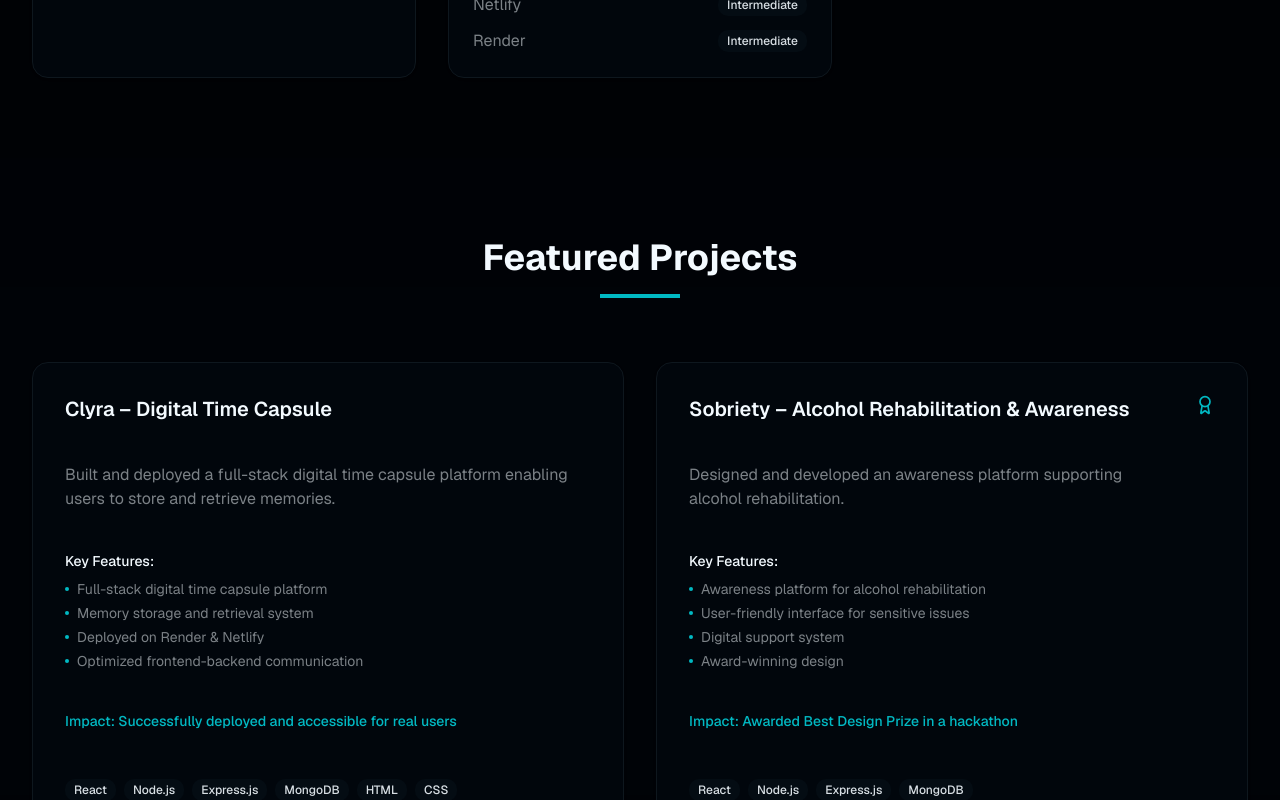
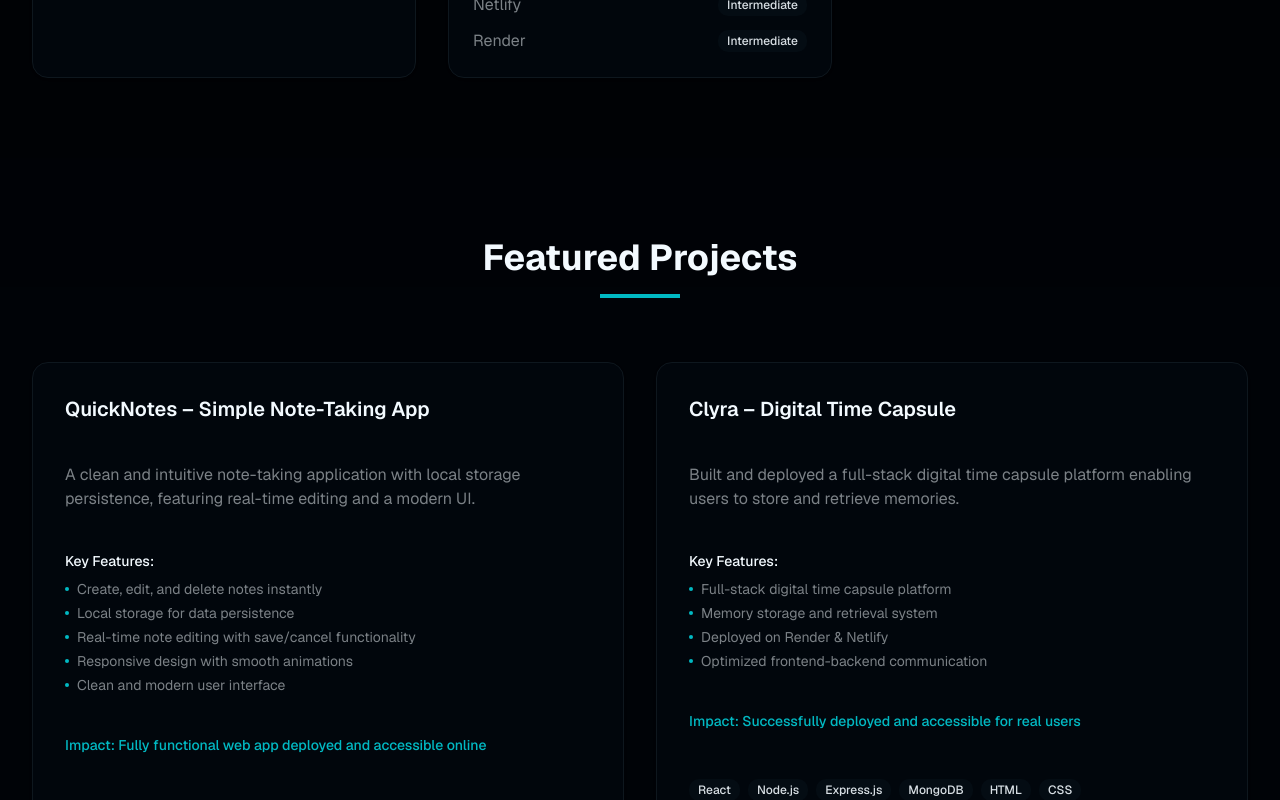
Before and after one commit to Akarshana06/akarsha_porfolio, a Next.js app: page / in a window 1280 px wide. Shown: the part 2000-2800 px from the top of the page. Built offline with nearby package versions, Linux system fonts and the light colour scheme.

Commit message:
new project quicknotes added

```diff
--- a/components/projects.tsx
+++ b/components/projects.tsx
@@ -6,6 +6,24 @@ import { Badge } from "@/components/ui/badge"
 import { ExternalLink, Github, Award } from "lucide-react"
 
 const projects = [
+  {
+    title: "QuickNotes – Simple Note-Taking App",
+    description:
+      "A clean and intuitive note-taking application with local storage persistence, featuring real-time editing and a modern UI.",
+    techStack: ["React", "JavaScript", "CSS", "localStorage", "Lucide React"],
+    features: [
+      "Create, edit, and delete notes instantly",
+      "Local storage for data persistence",
+      "Real-time note editing with save/cancel functionality",
+      "Responsive design with smooth animations",
+      "Clean and modern user interface",
+    ],
+    impact: "Fully functional web app deployed and accessible online",
+    links: {
+      github: "https://github.com/Akarshana06/Quicknotes",
+      netlify: "https://endearing-syrniki-01bdf8.netlify.app",
+    },
+  },
   {
     title: "Clyra – Digital Time Capsule",
     description:
```
